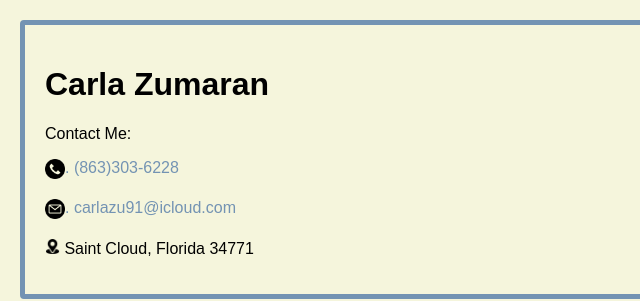
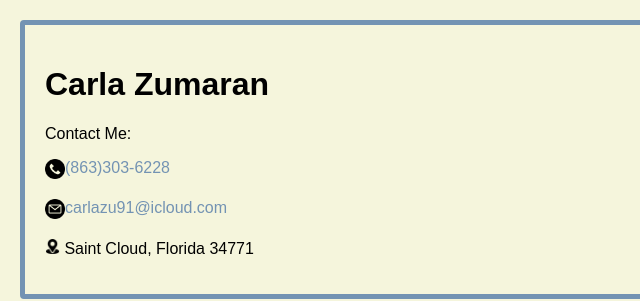
Before and after one commit to carlazu91/carlazu91.github.io, a plain HTML site: page index.html in a window 1280 px wide. Shown: the top 301 px of the page, 0-640 px from the left. Drawn offline with Linux system fonts and the light colour scheme.

Commit message:
Update index.html

```diff
--- a/index.html
+++ b/index.html
@@ -35,9 +35,9 @@
   <div class="container">
     <h1>Carla Zumaran</h1>
     <p>Contact Me:</p>
-    <p><img src="Phone.png" alt="Phone" width="20" height="20"><a href="tel:+18633036228" style="text-decoration:none; color:#7393B3; position:absolute;">. (863)303-6228</a></p>
-    <p><img src="Email.png" alt="Email" width="20" height="20"><a href="mailto:carlazu91@icloud.com" style="text-decoration:none; color:#7393B3; position:absolute">. carlazu91@icloud.com</a></p>
-    <p><img src="Location.png" alt="Location" width="15" height="15">  Saint Cloud, Florida 34771</p>
+    <p><img src="Phone.png" alt="Phone" width="20" height="20"><a href="tel:+18633036228" style="text-decoration:none; color:#7393B3; position:absolute;"> (863)303-6228</a></p>
+    <p><img src="Email.png" alt="Email" width="20" height="20"><a href="mailto:carlazu91@icloud.com" style="text-decoration:none; color:#7393B3; position:absolute"> carlazu91@icloud.com</a></p>
+    <p><img src="Location.png" alt="Location" width="15" height="15"> Saint Cloud, Florida 34771</p>
   </div>
 
   <div class="container">
```
